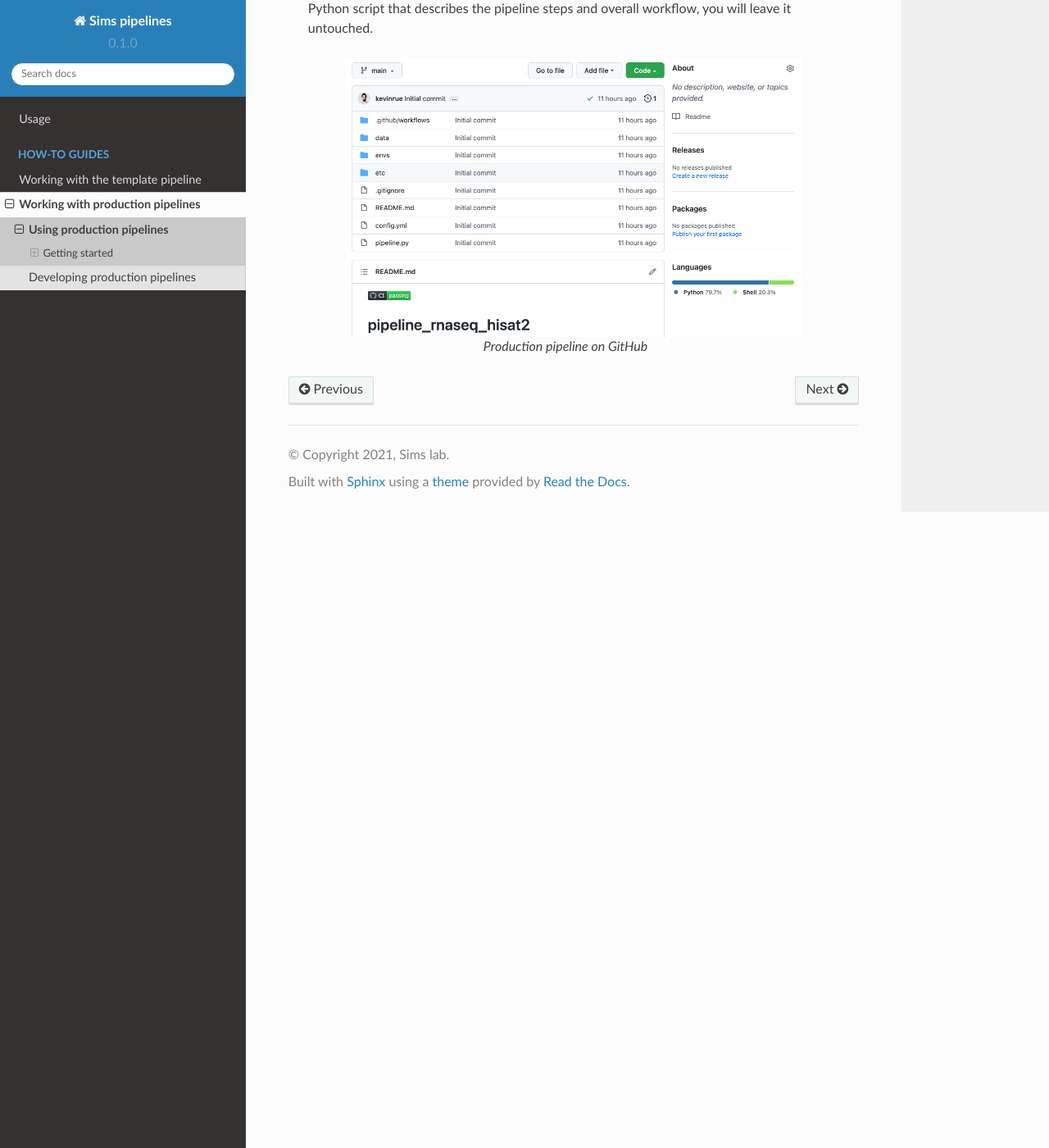
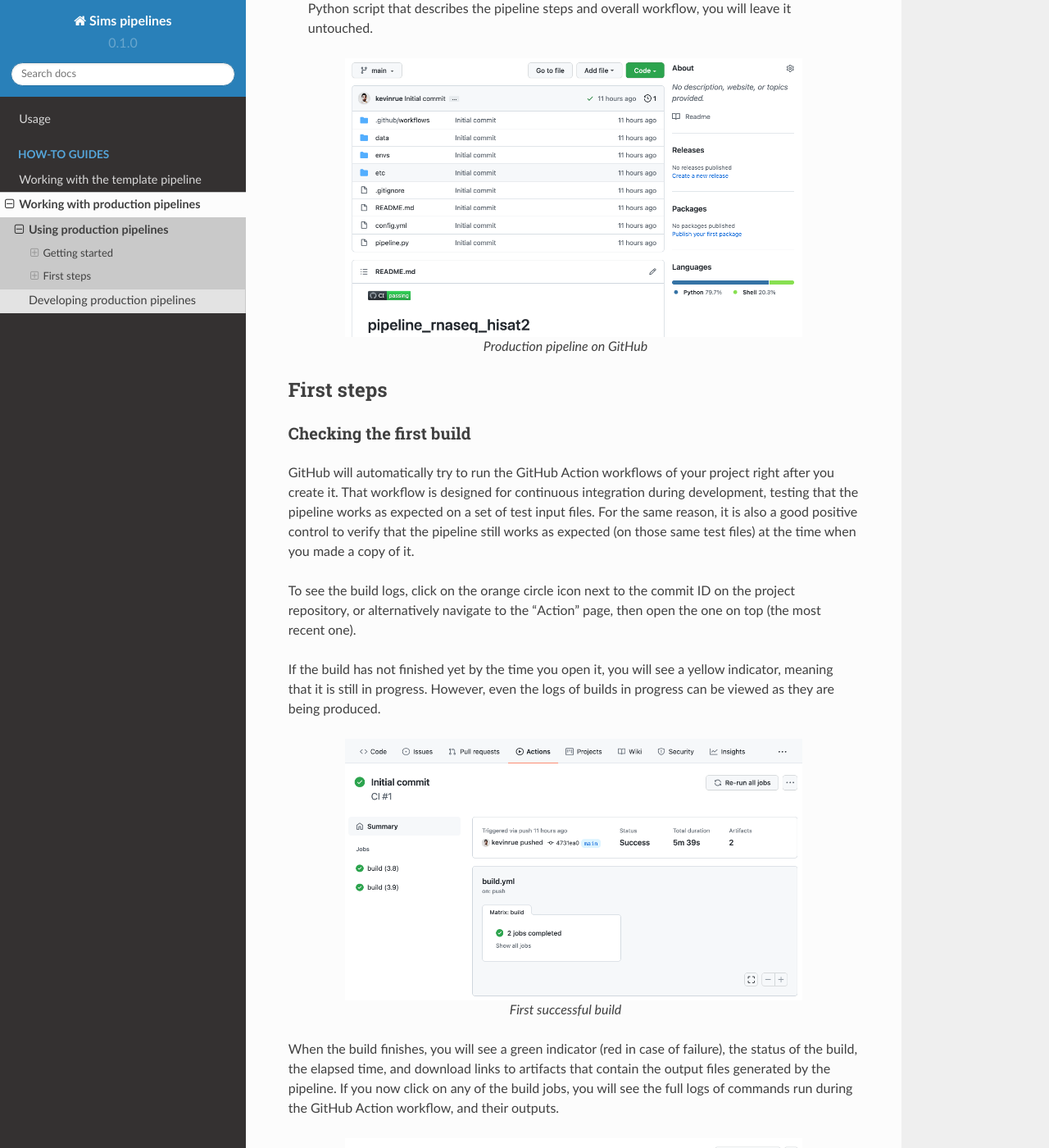
Before and after one commit to kevinrue/rtd-tutorial, a Sphinx documentation site: the page built from docs/source/guides/production_usage.rst, in a window 1280 px wide and 1400 px high, scrolled down 1524 px. Shown: the whole window at 82% size. Built offline with Sphinx 7.4.7 and the Read the Docs theme 2.0.0, drawn with Linux system fonts in a browser that asks for light colours; some of the changed text lies outside the part shown.

Commit message:
expand first steps of usage for production pipelines

```diff
--- a/docs/source/guides/production_usage.rst
+++ b/docs/source/guides/production_usage.rst
@@ -46,7 +46,7 @@ and it contains the following files and sub-directories:
   you will leave it untouched.
 
 ``data/``
-  Sub-directory where you will download the FASTQ files for this tutorial.
+  Sub-directory where you will download the input FASTQ files for this guide.
   In your own projects, we recommend create symbolic links in this folder,
   while keeping your original data files outside of this repository
   (mostly to avoid accidentally committing those files to Git).
@@ -81,3 +81,58 @@ and it contains the following files and sub-directories:
    :alt: Production pipeline on GitHub
 
    Production pipeline on GitHub
+
+First steps
+-----------
+
+Checking the first build
+~~~~~~~~~~~~~~~~~~~~~~~~
+
+GitHub will automatically try to run the GitHub Action workflows
+of your project right after you create it.
+That workflow is designed for continuous integration during development,
+testing that the pipeline works as expected on a set of test input files.
+For the same reason, it is also a good positive control to verify that the pipeline
+still works as expected (on those same test files) at the time when you made a copy of it.
+
+To see the build logs, click on the orange circle icon next to
+the commit ID on the project repository,
+or alternatively navigate to the "Action" page,
+then open the one on top (the most recent one).
+
+If the build has not finished yet by the time you open it,
+you will see a yellow indicator, meaning that it is still
+in progress. However, even the logs of builds in progress
+can be viewed as they are being produced.
+
+.. figure:: /_static/images/guides/production-first-successful-build.png
+   :width: 80%
+   :align: center
+   :alt: First successful build
+
+   First successful build
+
+When the build finishes, you will see a green indicator (red in case of failure),
+the status of the build, the elapsed time, and download links to artifacts
+that contain the output files generated by the pipeline.
+If you now click on any of the build jobs, you will see the full logs
+of commands run during the GitHub Action workflow, and their outputs.
+
+.. figure:: /_static/images/guides/production-github-action-logs.png
+   :width: 80%
+   :align: center
+   :alt: Logs of a GitHub Action workflow run.
+
+   Logs of a GitHub Action workflow run
+
+.. note::
+
+   The logs of GitHub Action workflows are extremely valuable in the case of failure,
+   for debugging and fixing the pipeline (or the GitHub Action workflow itself).
+   Some of the steps in the workflow report information about the Conda installation,
+   and the environment in which the workflow is executed.
+
+   For production pipelines, if this first build reports a failure, we recommend opening
+   an issue on the repository used as template (in this case `pipeline_rnaseq_hisat2
+   <https://github.com/sims-lab/pipeline_rnaseq_hisat2>`_),
+   including a link to the build report of the GitHub Action workflow that failed.
```
Also changed, not shown: docs/source/_static/images/guides/production-first-successful-build.png (added), docs/source/_static/images/guides/production-github-action-logs.png (added).
